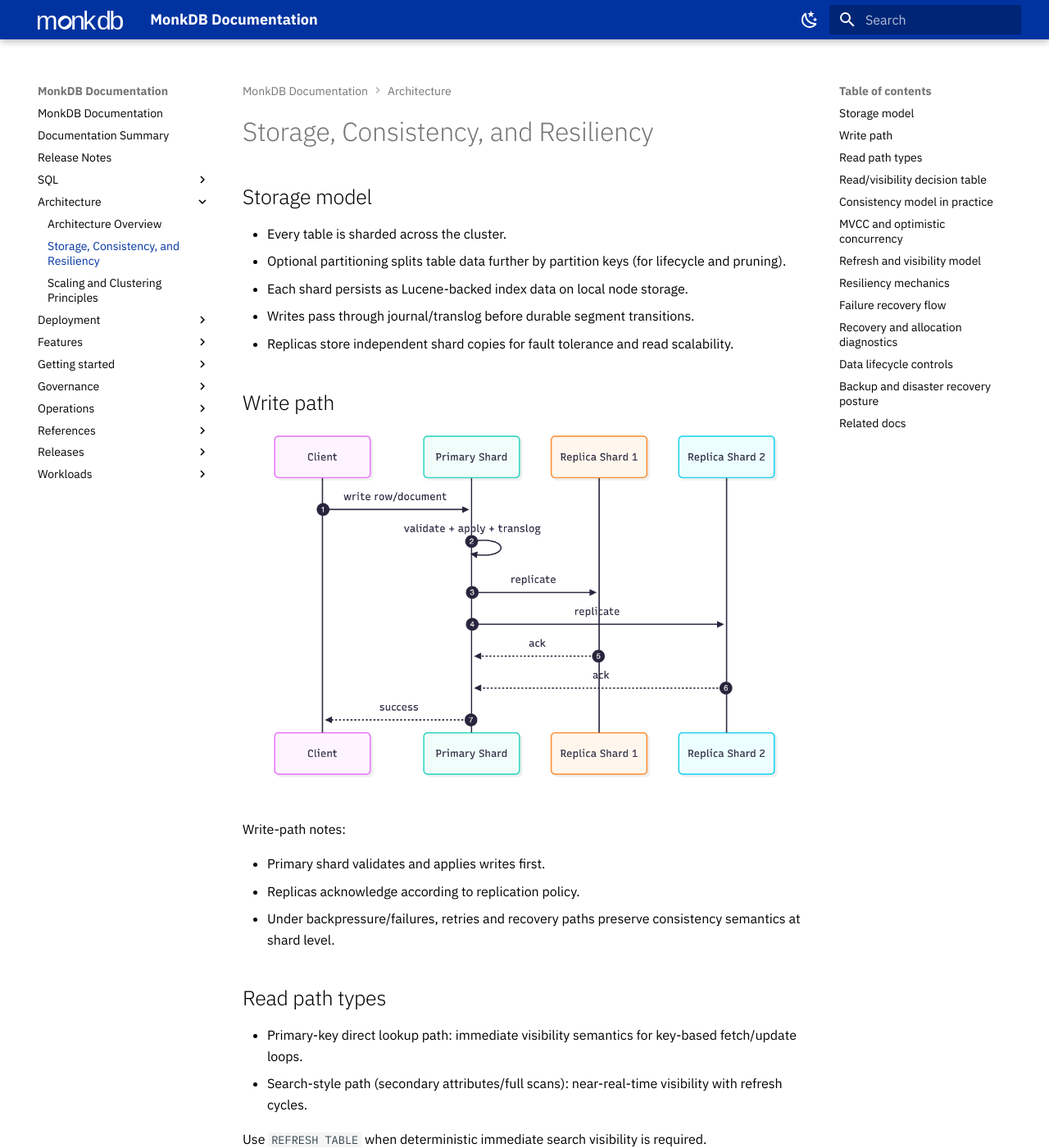
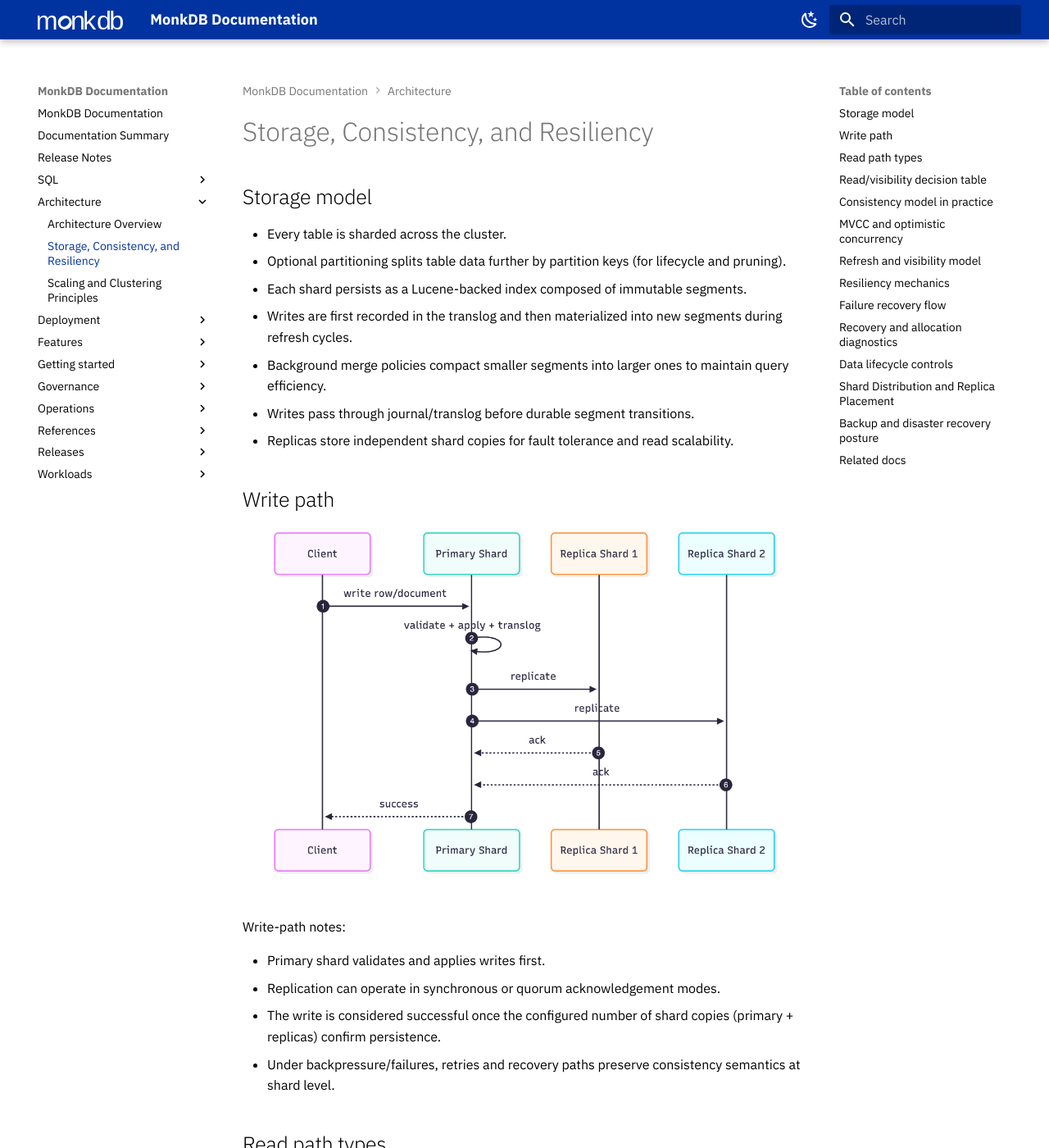
Before and after one commit to monkdbofficial/monkdb.docs, an MkDocs documentation site: the page built from v3/architecture/02-storage-consistency-resiliency.md, in a window 1280 px wide and 1400 px high. Shown: the whole window at 82% size. Built offline with MkDocs 1.6.1 and Material for MkDocs 9.7.7, drawn with Linux system fonts in a browser that asks for light colours; some of the changed text lies outside the part shown.

Commit message:
added shard distribution logic

```diff
--- a/v3/architecture/02-storage-consistency-resiliency.md
+++ b/v3/architecture/02-storage-consistency-resiliency.md
@@ -4,7 +4,9 @@
 
 - Every table is sharded across the cluster.
 - Optional partitioning splits table data further by partition keys (for lifecycle and pruning).
-- Each shard persists as Lucene-backed index data on local node storage.
+- Each shard persists as a Lucene-backed index composed of immutable segments.
+- Writes are first recorded in the translog and then materialized into new segments during refresh cycles.
+- Background merge policies compact smaller segments into larger ones to maintain query efficiency.
 - Writes pass through journal/translog before durable segment transitions.
 - Replicas store independent shard copies for fault tolerance and read scalability.
 
@@ -15,7 +17,8 @@
 Write-path notes:
 
 - Primary shard validates and applies writes first.
-- Replicas acknowledge according to replication policy.
+- Replication can operate in synchronous or quorum acknowledgement modes.
+- The write is considered successful once the configured number of shard copies (primary + replicas) confirm persistence.
 - Under backpressure/failures, retries and recovery paths preserve consistency semantics at shard level.
 
 ## Read path types
@@ -56,7 +59,7 @@
 
 ## Refresh and visibility model
 
-Search visibility depends on refresh cycles. For deterministic user flows:
+A refresh makes newly indexed segments visible to search readers without requiring a full disk flush. For deterministic user flows:
 
 - trigger `REFRESH TABLE <table>` after critical writes when immediate search visibility is required
 - keep refresh usage scoped to avoid excessive refresh overhead
@@ -104,6 +107,10 @@
 - Tiering strategy: hot/warm/cold storage placement via operational shard moves.
 - Snapshot/restore for disaster recovery and rollback workflows.
 
+## Shard Distribution and Replica Placement
+
+![Shard distribution and replica placement](../assets/architectures/shard_tables.png)
+
 ## Backup and disaster recovery posture
 
 Recommended baseline:
```
Also changed, not shown: other parts of v3/architecture/02-storage-consistency-resiliency.md (+2 -2 lines), v3/assets/architectures/shard_tables.png (added).
